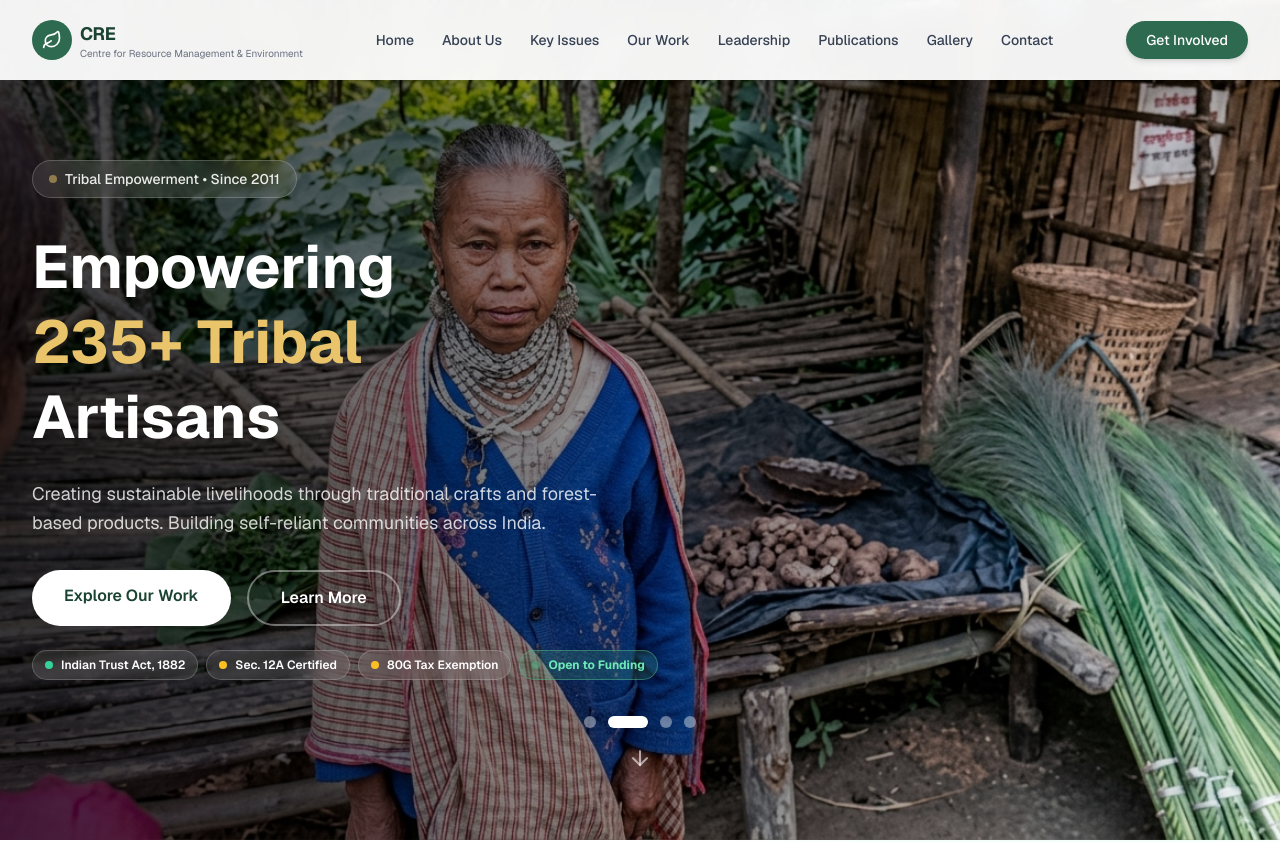
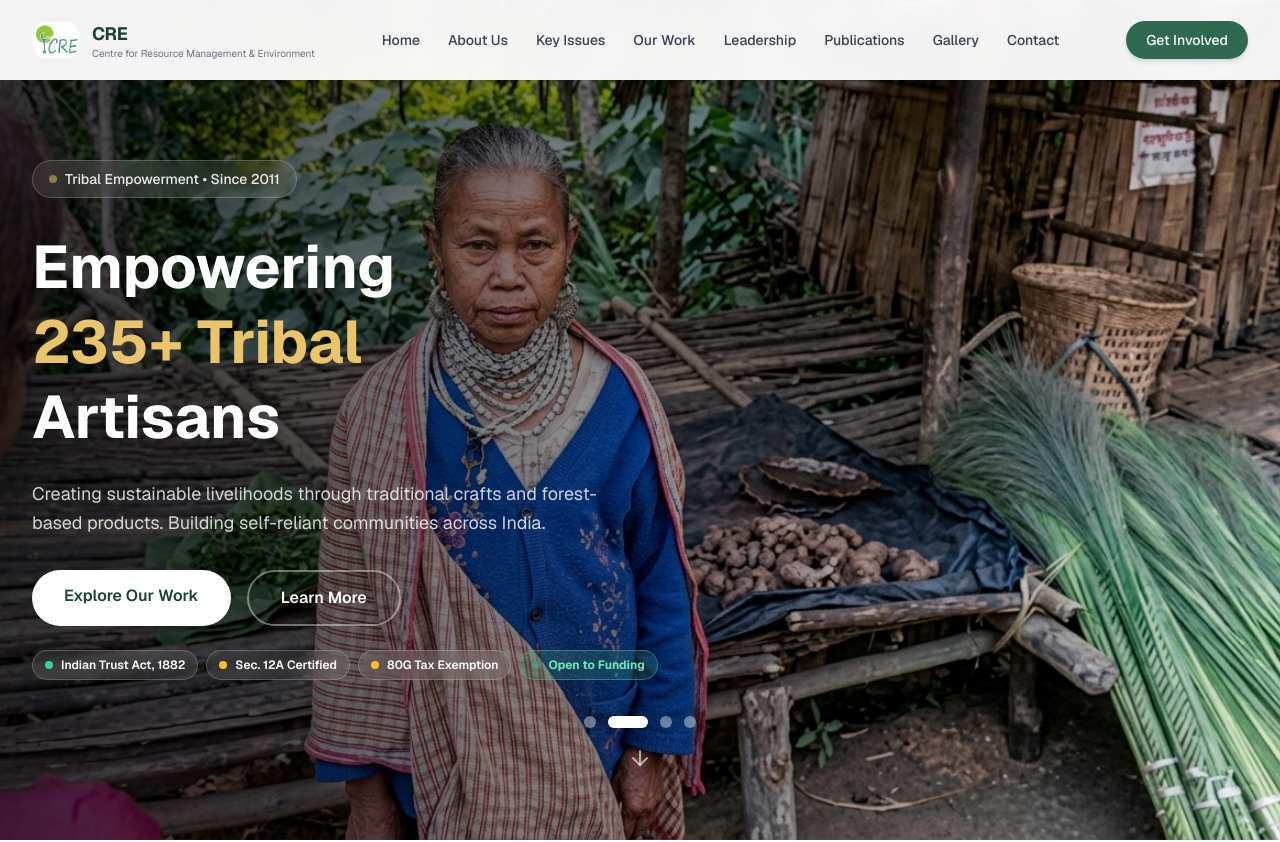
Before and after one commit to Rishu764/CRE, a Next.js app: page / in a window 1280 px wide. Shown: the top 842 px of the page. Built offline with nearby package versions, Linux system fonts and the light colour scheme.

Commit message:
feat: change logo

```diff
--- a/components/Navbar.tsx
+++ b/components/Navbar.tsx
@@ -2,7 +2,7 @@
 
 import { useState } from "react";
 import Link from "next/link";
-import { Menu, X, Leaf } from "lucide-react";
+import { Menu, X } from "lucide-react";
 
 const navLinks = [
   { href: "/", label: "Home" },
@@ -23,10 +23,13 @@ export default function Navbar() {
       <div className="max-w-7xl mx-auto px-4 sm:px-6 lg:px-8">
         <div className="flex items-center justify-between h-16 lg:h-20">
           {/* Logo */}
-          <Link href="/" className="flex items-center gap-2 group">
-            <div className="w-10 h-10 bg-primary rounded-full flex items-center justify-center group-hover:bg-primary-dark transition-colors">
-              <Leaf className="w-5 h-5 text-white" />
-            </div>
+          <Link href="/" className="flex items-center gap-3 group">
+            {/* eslint-disable-next-line @next/next/no-img-element */}
+            <img
+              src="/logo.png"
+              alt="CRE Logo"
+              className="h-12 w-12 object-contain rounded-full"
+            />
             <div className="hidden sm:block">
               <span className="text-lg font-bold text-[#1b4332] tracking-tight">
                 CRE
```
Also changed, not shown: public/logo.png (added).
